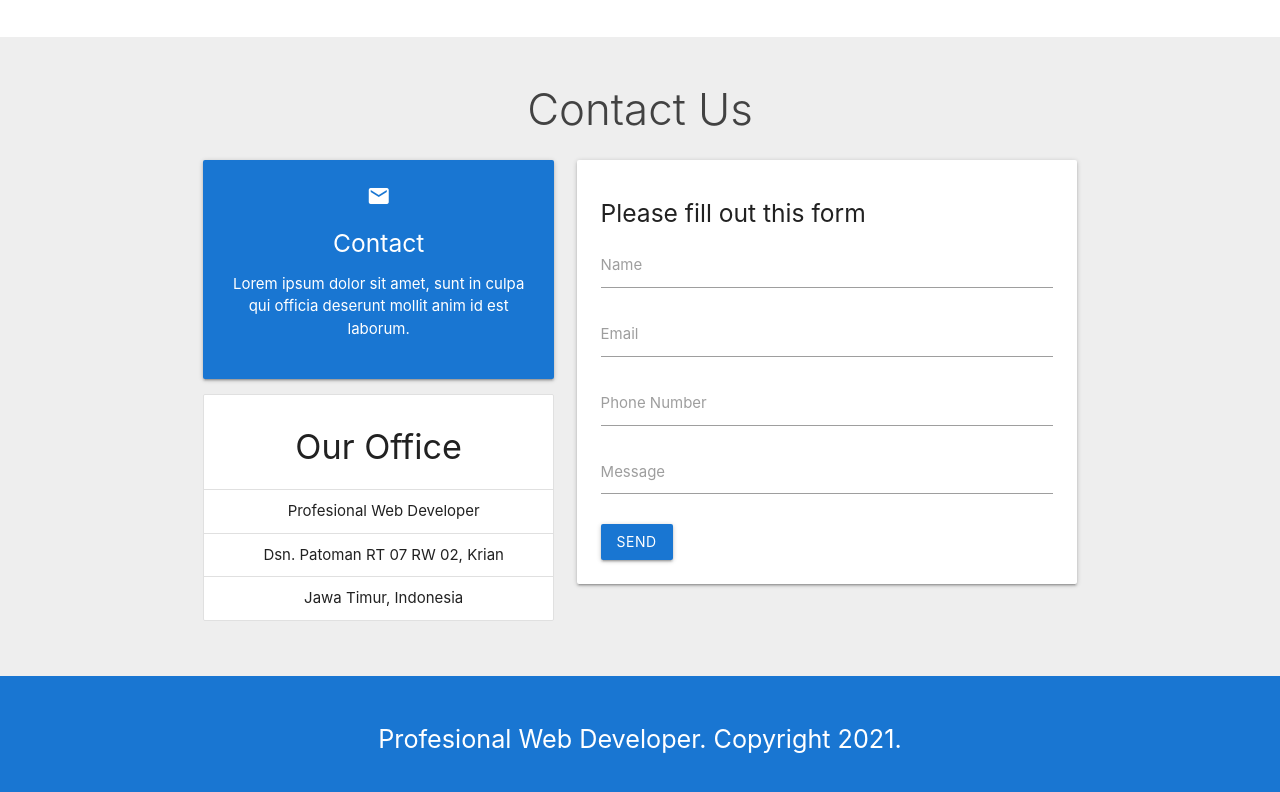
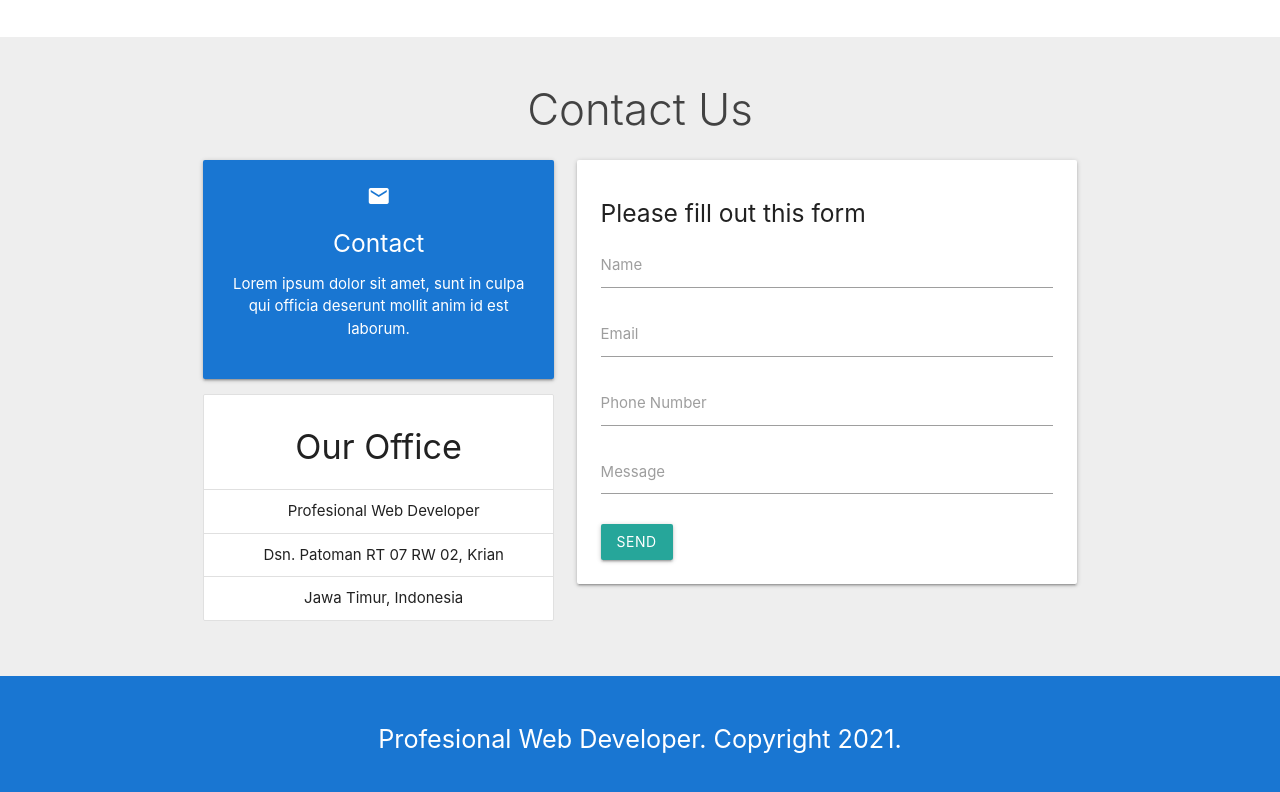
Before and after one commit to BACHTIAR8987854/aminudinbahtiar.github.io, a plain HTML site: page index.html in a window 1280 px wide. Shown: the part 2496-3288 px from the top of the page. Drawn offline with Linux system fonts and the light colour scheme.

Commit message:
mengubah warna tombol menjadi hijau

```diff
--- a/index.html
+++ b/index.html
@@ -237,7 +237,7 @@
                 <textarea name="message" id="message" class="materialize-textarea"></textarea>
                 <label for="message">Message</label>
               </div>
-              <button type="submit" class="btn blue darken-2">Send</button>
+              <button type="submit" class="btn btn-succes">Send</button>
             </div>
           </form>
         </div>
```
